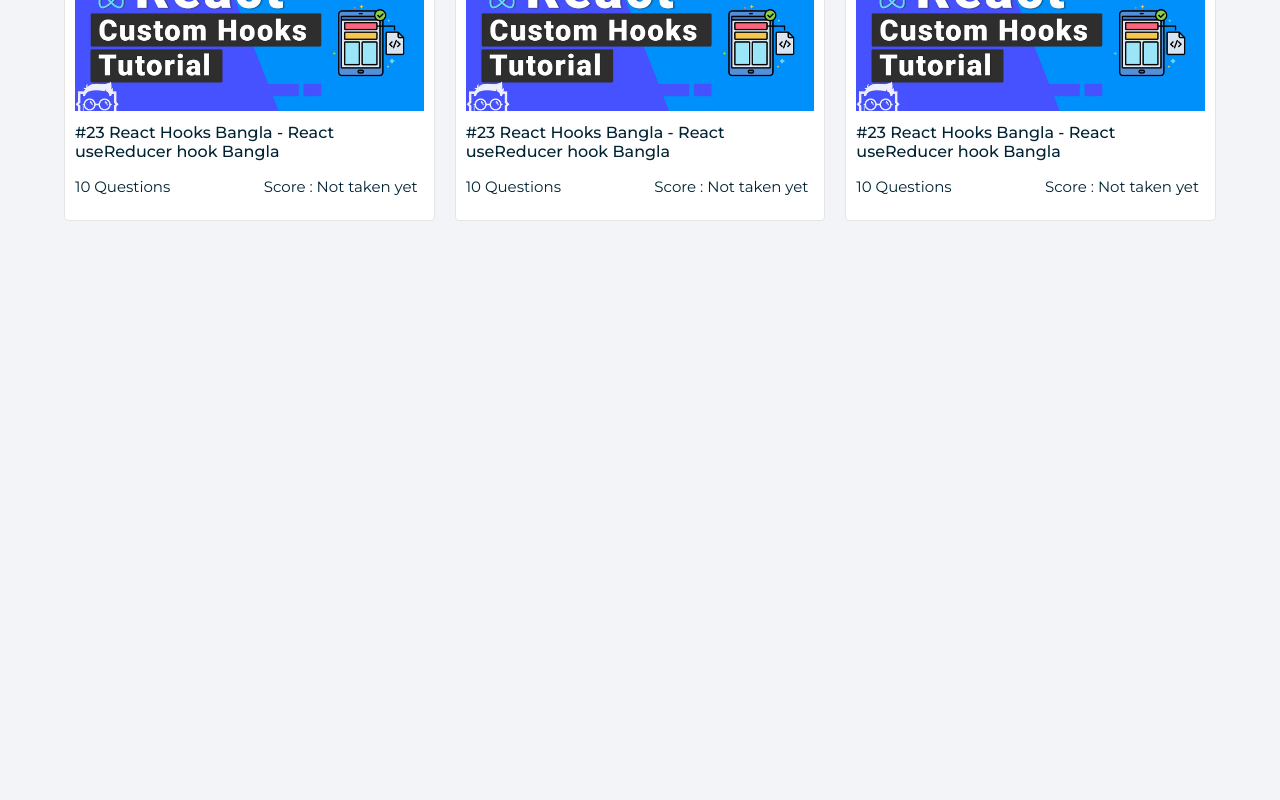
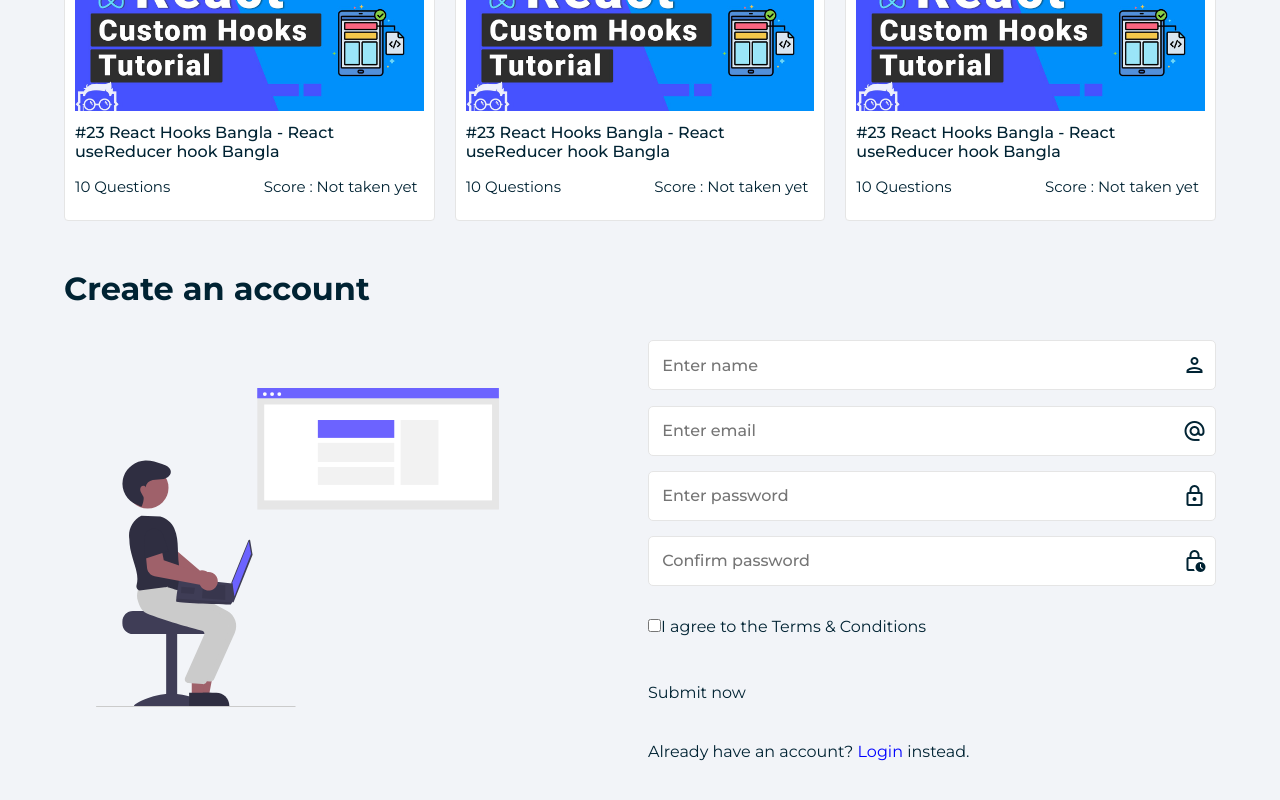
Before and after one commit to asmsaiff/react-quiz-app, a React (Create React App) app: page / in a window 1280 px wide. Shown: the part 953-1753 px from the top of the page. Before the commit the page ends 1286 px from the top, so only its background shows below. Built offline with nearby package versions, Linux system fonts and the light colour scheme.

Commit message:
signup form components

```diff
--- a/src/components/App.js
+++ b/src/components/App.js
@@ -1,6 +1,7 @@
 import '../styles/App.css'
 import Layout from "./Layout";
 import HomePage from './pages/Home';
+import SignUp from './SignUp';
 import Videos from './Videos';
 
 function App() {
@@ -8,6 +9,7 @@
         <Layout>
             <HomePage />
             <Videos />
+            <SignUp />
         </Layout>
     );
 }
--- /dev/null
+++ b/src/components/Form.js
@@ -0,0 +1,51 @@
+import classes from "../styles/Form.module.css";
+
+const Form = () => {
+	return (
+		<>
+			<form className={`${classes.signup} ${classes.form}`} action='#!'>
+				<div className={classes.textInput}>
+					<input type='text' placeholder='Enter name' />
+					<span className='material-icons-outlined'> person </span>
+				</div>
+
+				<div className={classes.textInput}>
+					<input type='text' placeholder='Enter email' />
+					<span className='material-icons-outlined'>
+						{" "}
+						alternate_email{" "}
+					</span>
+				</div>
+
+				<div className={classes.textInput}>
+					<input type='password' placeholder='Enter password' />
+					<span className='material-icons-outlined'> lock </span>
+				</div>
+
+				<div className={classes.textInput}>
+					<input type='password' placeholder='Confirm password' />
+					<span className='material-icons-outlined'>
+						{" "}
+						lock_clock{" "}
+					</span>
+				</div>
+
+				<label>
+					<input type='checkbox' />
+					<span>I agree to the Terms & Conditions</span>
+				</label>
+
+				<div className={classes.button}>
+					<span>Submit now</span>
+				</div>
+
+				<div className={classes.info}>
+					Already have an account? <a href='login.html'>Login</a>{" "}
+					instead.
+				</div>
+			</form>
+		</>
+	);
+};
+
+export default Form;
--- /dev/null
+++ b/src/components/Illustration.js
@@ -0,0 +1,14 @@
+import classes from "../styles/Illustration.module.css";
+import SignUpImage from "../assets/images/signup.svg";
+
+const Illustration = () => {
+    return (
+		<>
+			<div className={classes.illustration}>
+				<img src={SignUpImage} alt='Signup' />
+			</div>
+		</>
+	);
+}
+
+export default Illustration;
--- /dev/null
+++ b/src/components/SignUp.js
@@ -0,0 +1,17 @@
+import Illustration from './Illustration'
+import Form from './Form'
+// import classes from "../styles/Signup.module.css";
+
+const SignUp = () => {
+    return (
+		<>
+			<h1>Create an account</h1>
+			<div class='column'>
+				<Illustration />
+				<Form />
+			</div>
+		</>
+	);
+}
+
+export default SignUp
--- /dev/null
+++ b/src/styles/Form.module.css
@@ -0,0 +1,58 @@
+/* signup component */
+.signup {
+  height: 500px;
+}
+
+/* form component */
+.form {
+  display: grid;
+  grid-template-columns: 1fr;
+  padding: 2rem 0;
+}
+
+.form label {
+  margin-top: 1rem;
+}
+
+.form .button {
+  height: 44px;
+  margin-top: 2rem;
+}
+
+@media only screen and (max-width: 600px) {
+  .form {
+    grid-template-columns: 1fr;
+  }
+}
+
+/* text input component */
+.textInput {
+  width: 100%;
+  height: 50px;
+  background-color: #fff;
+  display: flex;
+  align-items: center;
+  border-radius: 5px;
+  border: 1px solid #e5e5e5;
+  padding: 2px;
+}
+
+.textInput input {
+  border: none;
+  outline: none;
+  height: 100%;
+  width: 100%;
+  padding: 0.3rem 0.7rem;
+  background-color: #fff;
+  font-size: 16px;
+  font-weight: 500;
+}
+
+.textInput span {
+  width: 40px;
+  height: 40px;
+  display: flex;
+  align-items: center;
+  justify-content: center;
+  cursor: pointer;
+}
--- /dev/null
+++ b/src/styles/Illustration.module.css
@@ -0,0 +1,14 @@
+/* illustration component */
+.illustration {
+  padding: 5rem 2rem;
+}
+
+.illustration img {
+  max-width: 80%;
+}
+
+@media only screen and (max-width: 1023px) {
+  .illustration {
+    display: none;
+  }
+}
--- /dev/null
+++ b/src/styles/Signup.module.css
@@ -0,0 +1,4 @@
+/* signup component */
+.signup {
+  height: 500px;
+}
```
